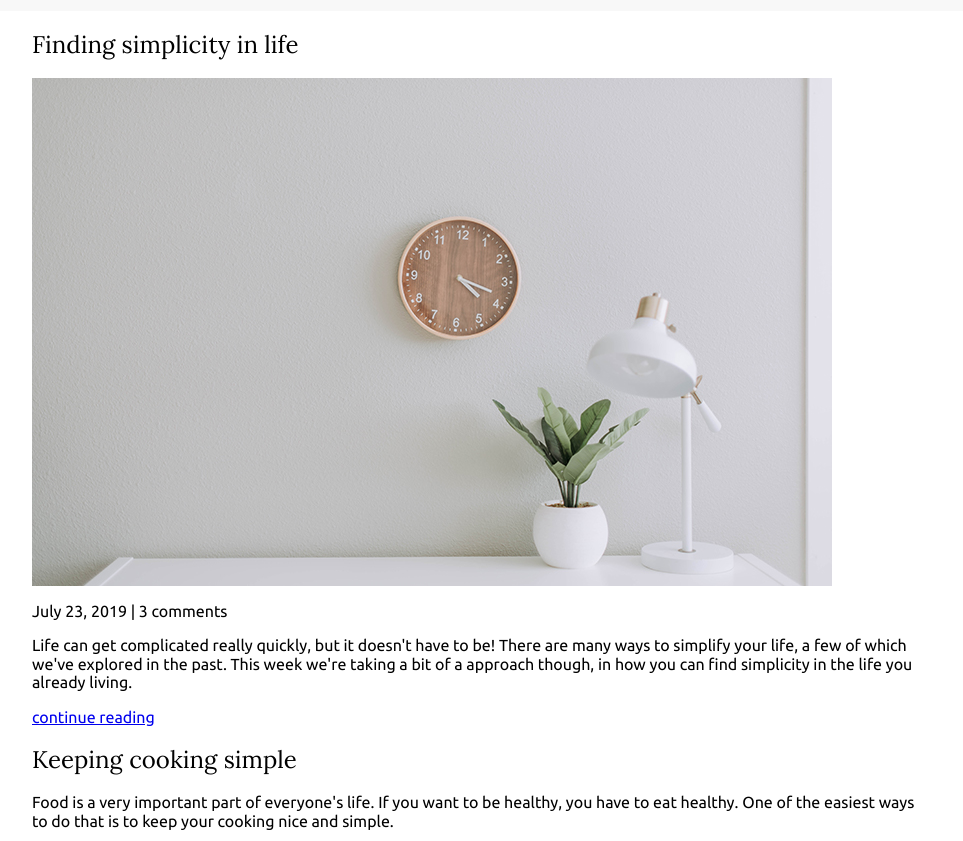
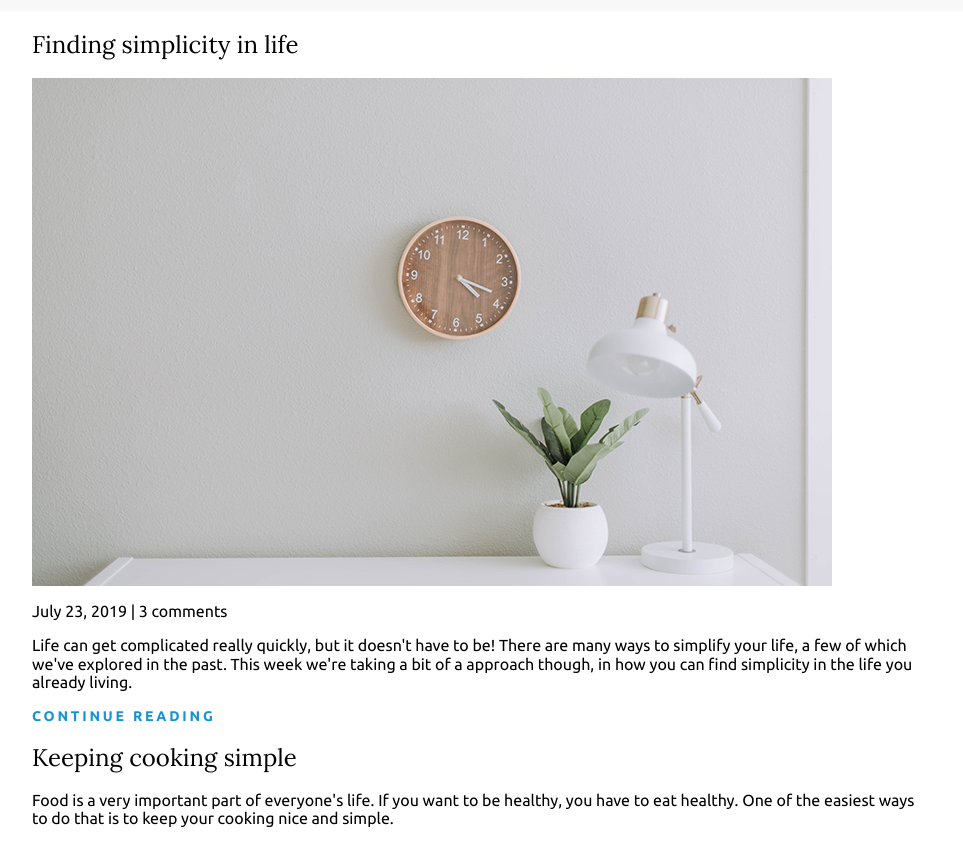
Before and after one commit to mf-dlcz/livingTheSimpleLife, a website built with Vite: page index.html in a window 1280 px wide. Shown: the part 104-945 px from the top of the page, without its empty margins (158-1121 px from the left). Built offline with nearby package versions, Linux system fonts and the light colour scheme.

Commit message:
Updated the read me link

```diff
--- a/css/styles.css
+++ b/css/styles.css
@@ -34,6 +34,15 @@ h1,
     text-transform: uppercase;
     font-size: 12px;
     letter-spacing: 2.4px;
+}
+
+.article-read-more {
+    letter-spacing: 2.8px;
+    text-transform: uppercase;
+    text-decoration: none;
+    color:#1792d2;
+    font-size: 14px;
+    font-weight: bold;
 }
 
 /* =================
```
